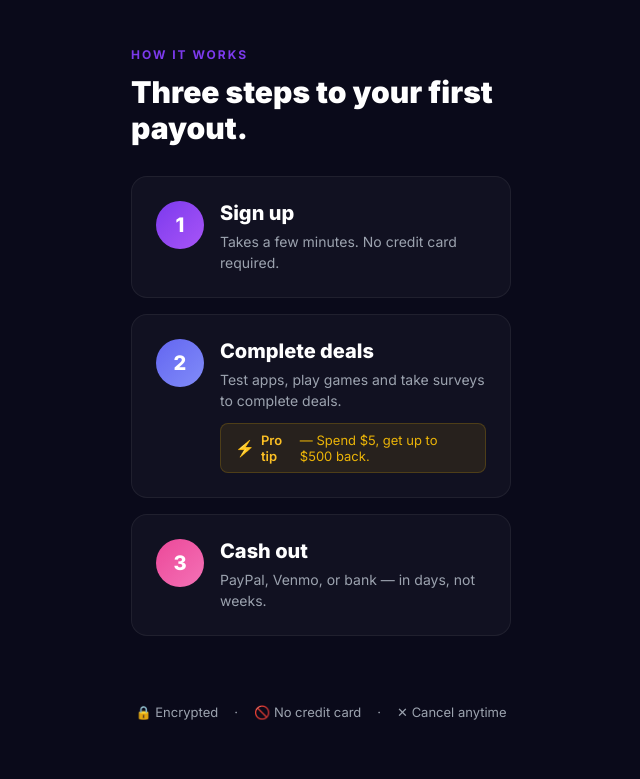
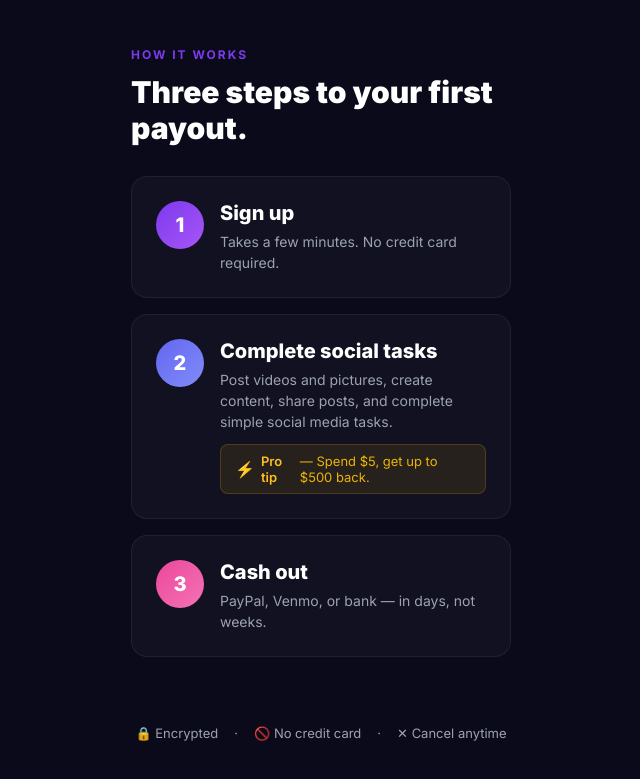
Before and after one commit to Gabrriel1/reco, a plain HTML site: page index.html in a window 1280 px wide. Shown: the part 1018-1797 px from the top of the page, without its empty margins (319-959 px from the left). Drawn offline with Linux system fonts and the light colour scheme.

Commit message:
Update index.html

```diff
--- a/index.html
+++ b/index.html
@@ -709,8 +709,8 @@ body {
   <div class="step-card">
     <div class="step-number s2">2</div>
     <div class="step-content">
-      <h3>Complete deals</h3>
-      <p>Test apps, play games and take surveys to complete deals.</p>
+      <h3>Complete social tasks</h3>
+      <p>Post videos and pictures, create content, share posts, and complete simple social media tasks.</p>
       <div class="pro-tip">
         <span class="icon">⚡</span>
         <span>Pro tip</span> — Spend $5, get up to $500 back.
```
